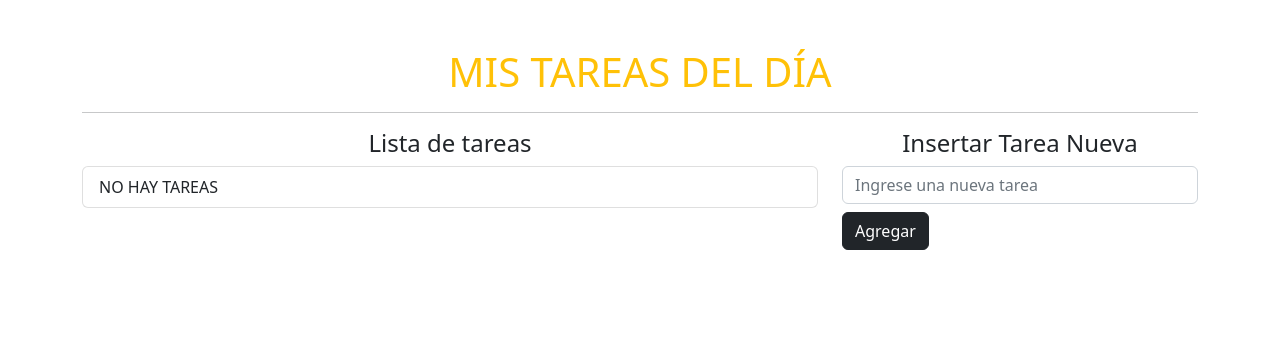
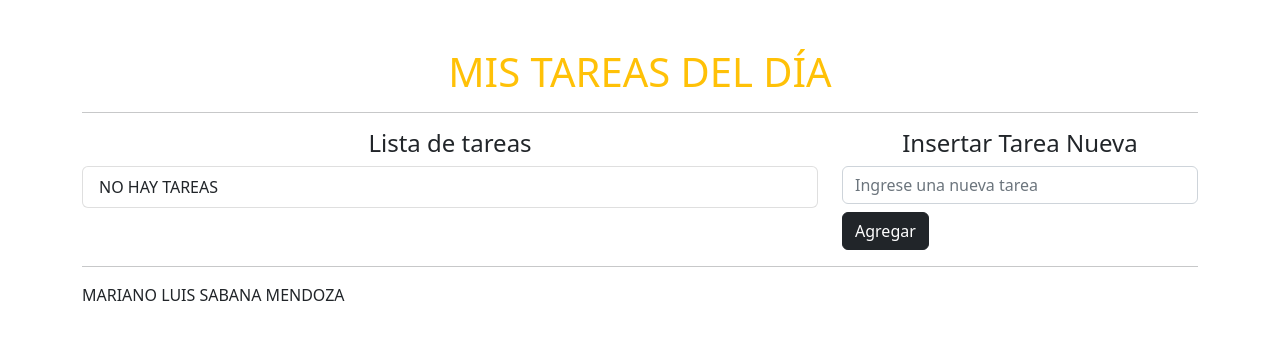
Before and after one commit to MarianoSabana/crud-basico-react, a React (Create React App) app: page / in a window 1280 px wide. Shown: the top 340 px of the page. Built offline with nearby package versions, Linux system fonts and the light colour scheme.

Commit message:
Modificaciones Finales

```diff
--- a/src/App.jsx
+++ b/src/App.jsx
@@ -139,6 +139,8 @@ function App() {
           </form>
         </div>
       </div>
+      <hr />
+      <footer>MARIANO LUIS SABANA MENDOZA</footer>
     </div>
   );
 }
```
Also changed, not shown: 1 other file (tests, documents, lock files or other folders).
